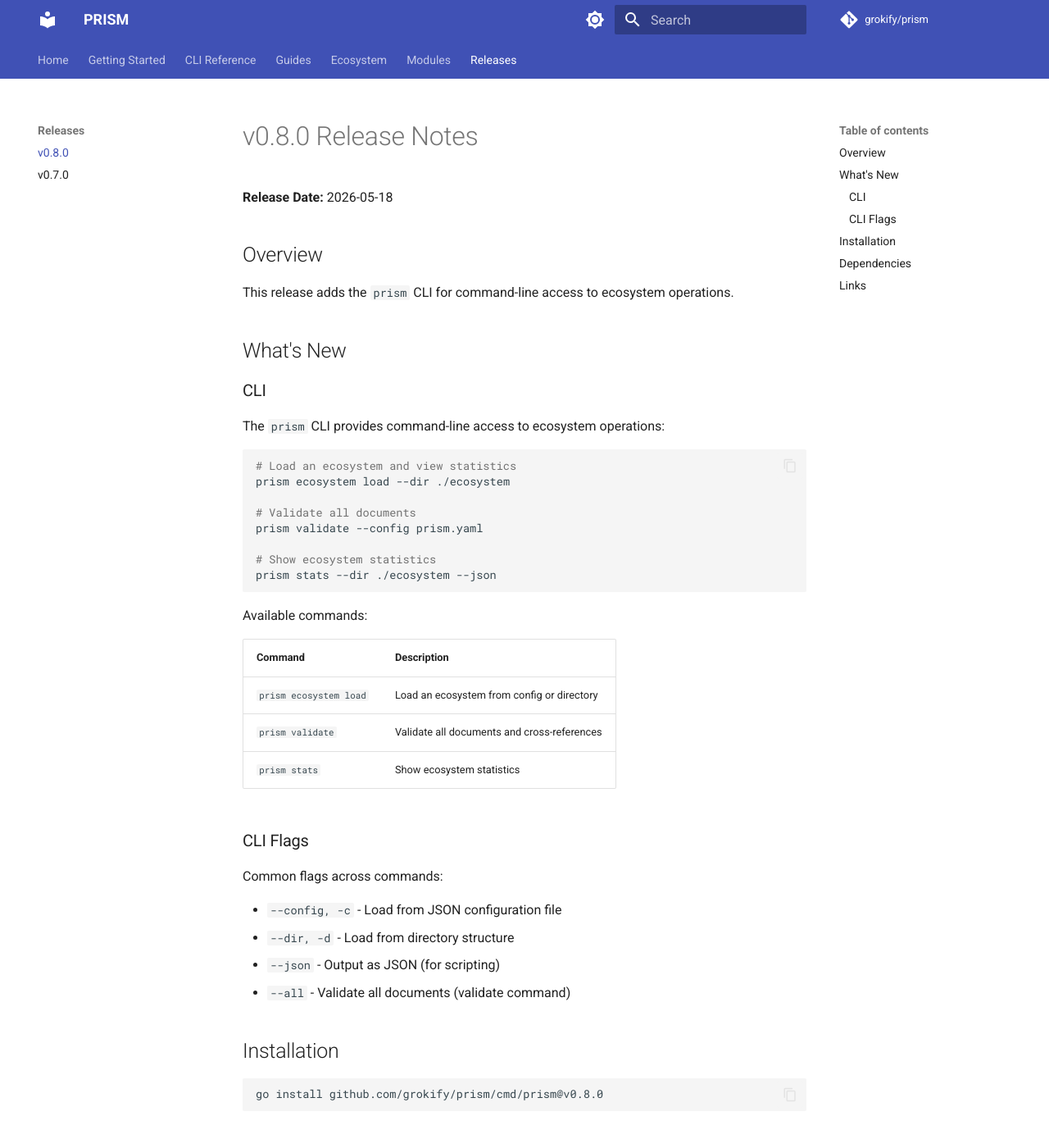
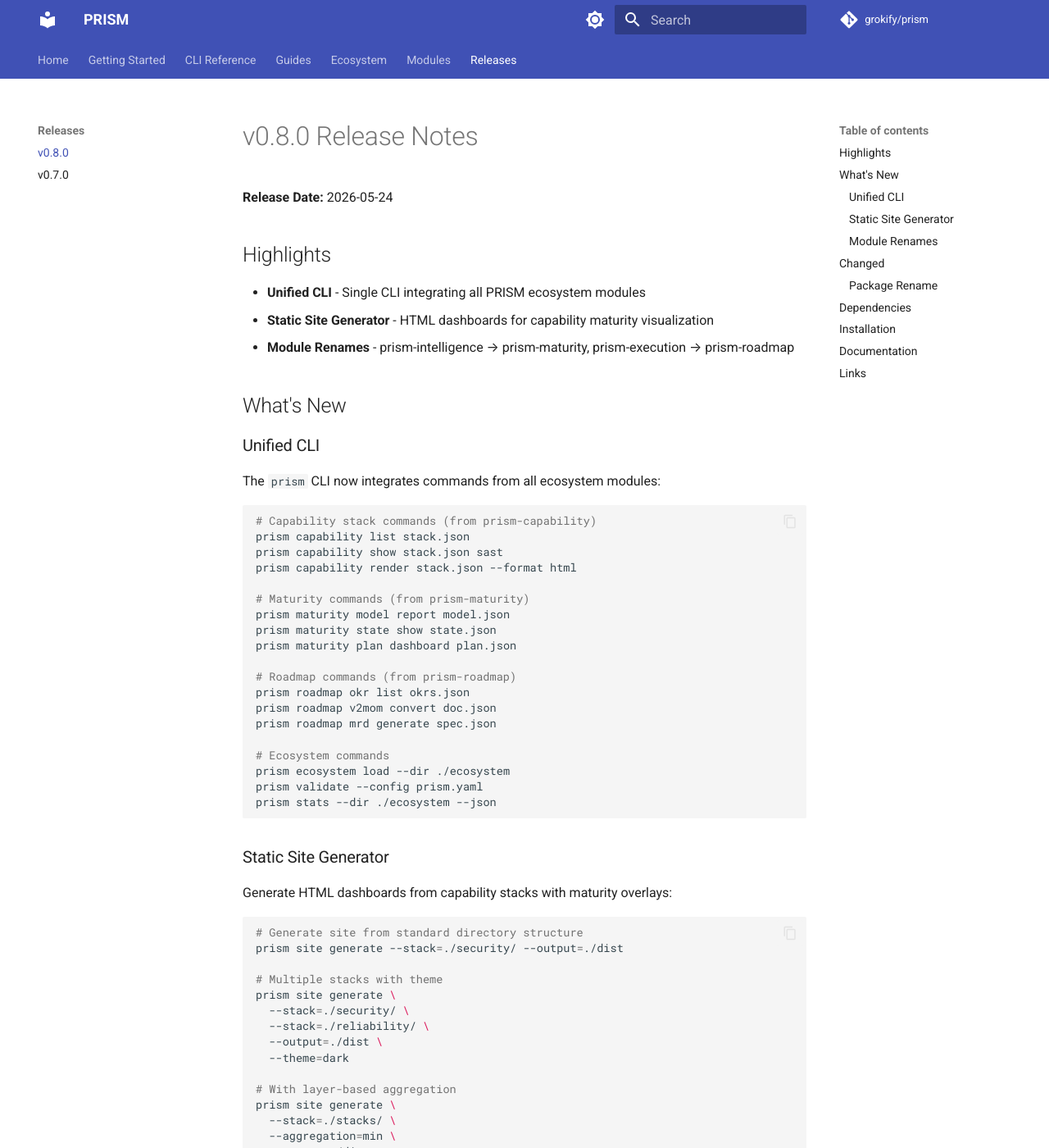
Before and after one commit to grokify/prism, an MkDocs documentation site: the page built from docs/releases/v0.8.0.md, in a window 1280 px wide and 1400 px high. Shown: the whole window at 82% size. Built offline with MkDocs 1.6.1 and Material for MkDocs 9.7.7, drawn with Linux system fonts in a browser that asks for light colours; comment, search, counter and statistics services are not loaded; some of the changed text lies outside the part shown.

Commit message:
docs: update CHANGELOG and release notes for v0.8.0
Update v0.8.0 release date to 2026-05-24 and add all changes:
- Unified CLI integrating prism-capability, prism-maturity, prism-roadmap
- Static site generator (sitegen package)
- Module renames: prism-intelligence → prism-maturity, prism-execution → prism-roadmap
- Config type renames: IntelligenceConfig → MaturityConfig, ExecutionConfig → RoadmapConfig
- Package rename: site/ → sitegen/
- New documentation (getting-started, cli, guide)

Co-Authored-By: Claude Opus 4.5 <noreply@anthropic.com>

````diff
--- a/docs/releases/v0.8.0.md
+++ b/docs/releases/v0.8.0.md
@@ -1,44 +1,113 @@
 # v0.8.0 Release Notes
 
-**Release Date:** 2026-05-18
+**Release Date:** 2026-05-24
 
-## Overview
+## Highlights
 
-This release adds the `prism` CLI for command-line access to ecosystem operations.
+- **Unified CLI** - Single CLI integrating all PRISM ecosystem modules
+- **Static Site Generator** - HTML dashboards for capability maturity visualization
+- **Module Renames** - prism-intelligence → prism-maturity, prism-execution → prism-roadmap
 
 ## What's New
 
-### CLI
+### Unified CLI
 
-The `prism` CLI provides command-line access to ecosystem operations:
+The `prism` CLI now integrates commands from all ecosystem modules:
 
 ```bash
-# Load an ecosystem and view statistics
+# Capability stack commands (from prism-capability)
+prism capability list stack.json
+prism capability show stack.json sast
+prism capability render stack.json --format html
+
+# Maturity commands (from prism-maturity)
+prism maturity model report model.json
+prism maturity state show state.json
+prism maturity plan dashboard plan.json
+
+# Roadmap commands (from prism-roadmap)
+prism roadmap okr list okrs.json
+prism roadmap v2mom convert doc.json
+prism roadmap mrd generate spec.json
+
+# Ecosystem commands
 prism ecosystem load --dir ./ecosystem
-
-# Validate all documents
 prism validate --config prism.yaml
-
-# Show ecosystem statistics
 prism stats --dir ./ecosystem --json
 ```
 
-Available commands:
+### Static Site Generator
 
-| Command | Description |
-|---------|-------------|
-| `prism ecosystem load` | Load an ecosystem from config or directory |
-| `prism validate` | Validate all documents and cross-references |
-| `prism stats` | Show ecosystem statistics |
+Generate HTML dashboards from capability stacks with maturity overlays:
 
-### CLI Flags
+```bash
+# Generate site from standard directory structure
+prism site generate --stack=./security/ --output=./dist
 
-Common flags across commands:
+# Multiple stacks with theme
+prism site generate \
+  --stack=./security/ \
+  --stack=./reliability/ \
+  --output=./dist \
+  --theme=dark
 
-- `--config, -c` - Load from JSON configuration file
-- `--dir, -d` - Load from directory structure
-- `--json` - Output as JSON (for scripting)
-- `--all` - Validate all documents (validate command)
+# With layer-based aggregation
+prism site generate \
+  --stack=./stacks/ \
+  --aggregation=min \
+  --output=./dist
+```
+
+**Features:**
+
+- Homepage with cards linking to all capability stacks
+- Filterable capability grids per stack
+- Capability detail pages with SLI metrics
+- Maturity level badges (M1-M5) with color coding
+- Metrics count indicator on capability cards
+- Layer-based aggregation views (min/avg methods)
+- Light and dark theme support
+
+### Module Renames
+
+The ecosystem modules have been renamed for clarity:
+
+| Old Name | New Name | Description |
+|----------|----------|-------------|
+| prism-intelligence | prism-maturity | SLIs, SLOs, maturity models |
+| prism-execution | prism-roadmap | OKRs, V2MOMs, roadmaps |
+
+Config types updated accordingly:
+
+- `IntelligenceConfig` → `MaturityConfig`
+- `ExecutionConfig` → `RoadmapConfig`
+
+## Changed
+
+### Package Rename
+
+The `site/` package has been renamed to `sitegen/` to avoid conflict with MkDocs output directory.
+
+```go
+import "github.com/grokify/prism/sitegen"
+
+config := sitegen.Config{
+    StackPaths: []string{"./security/"},
+    OutputDir:  "./dist",
+    Theme:      "dark",
+}
+gen := sitegen.NewGenerator(config)
+gen.Generate()
+```
+
+## Dependencies
+
+| Module | Version | Change |
+|--------|---------|--------|
+| prism-capability | v0.4.0 | Updated |
+| prism-maturity | v0.10.0 | Renamed from prism-intelligence |
+| prism-roadmap | v0.13.0 | Renamed from prism-execution |
+| spf13/cobra | v1.10.2 | For CLI |
 
 ## Installation
 
@@ -46,11 +115,14 @@ Common flags across commands:
 go install github.com/grokify/prism/cmd/prism@v0.8.0
 ```
 
-## Dependencies
+## Documentation
 
-| Module | Version |
-|--------|---------|
-| spf13/cobra | v1.10.2 |
+New documentation added:
+
+- [Getting Started](../getting-started/installation.md) - Installation and quickstart
+- [CLI Reference](../cli/index.md) - Command reference for all modules
+- [Configuration Guide](../guide/configuration.md) - Ecosystem configuration
+- [Integration Guide](../guide/integration.md) - Module integration patterns
 
 ## Links
 
````
Also changed, not shown: CHANGELOG.json (+21 -4 lines), CHANGELOG.md (+22 -4 lines).
